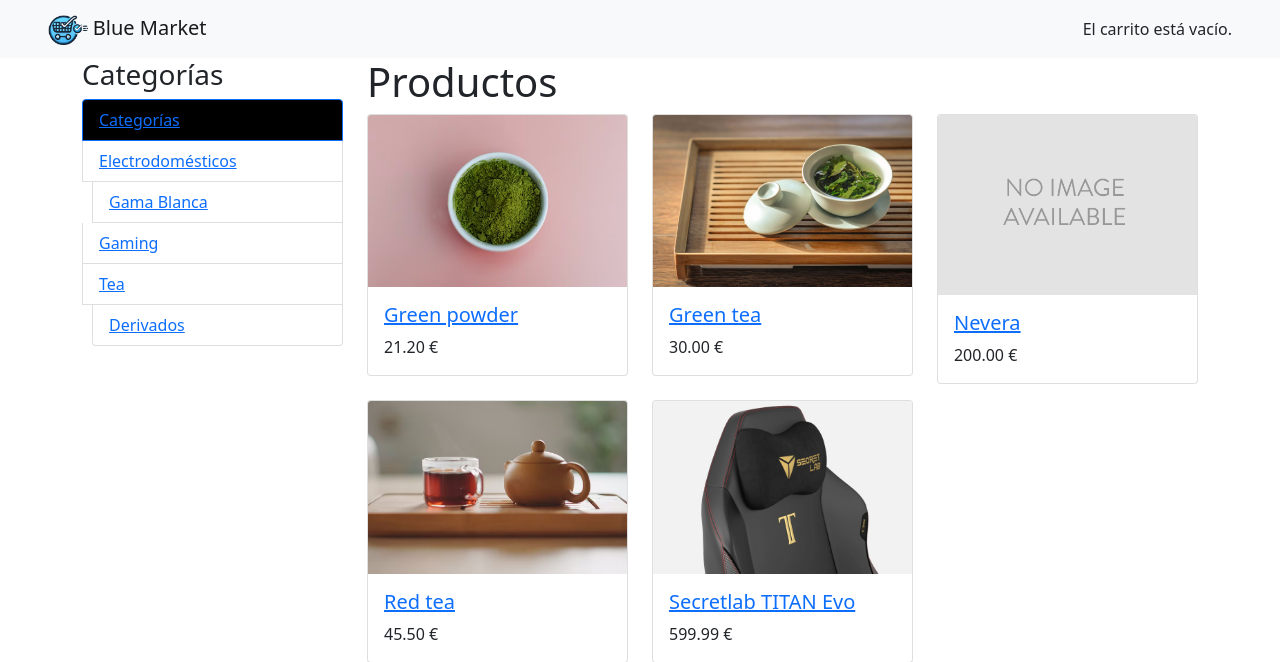
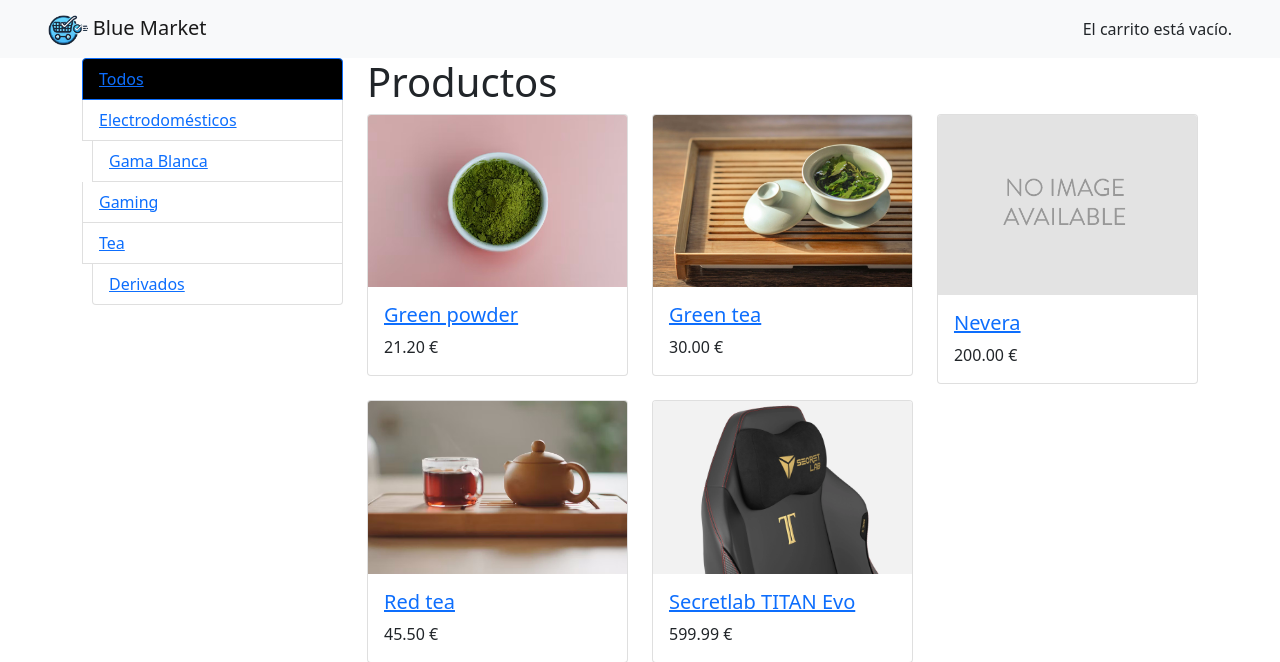
Before and after one commit to puertasman/tienda, a Django app: page / in a window 1280 px wide. Shown: the top 662 px of the page. Run offline with Django 4.2, Linux system fonts and the light colour scheme; data comes from the database, SQL or seed files in the repository.

Commit message:
lista cambiada

```diff
--- a/myshop/shop/templates/shop/product/list.html
+++ b/myshop/shop/templates/shop/product/list.html
@@ -6,11 +6,10 @@
 {% block content %}
 <div class="row">
   <div class="col-md-3">
-    <h3>Categorías</h3>
     <ul class="list-group">
       {% if categories %}
       <li class="list-group-item {% if not curret_category.slug %}active{% endif %}">
-        <a href="/">Categorías</a>
+        <a href="/">Todos</a>
       </li>
       {% endif %}
       {% for category in categories %}
@@ -20,7 +19,7 @@
       </li>
         {% if category.children.all %}
           {% for subcategory in category.children.all %}
-          <li class="list-group-item {% if current_category.slug == subcategory.slug %}active{% endif %}" style='margin-left:10px'>
+          <li class="list-group-item {% if category and category.slug == category_item.slug %}active{% endif %}" style='margin-left:10px'>
             <a href="{{ subcategory.get_absolute_url }}">{{ subcategory.name }}</a>
           </li>
           {% endfor %}
```
